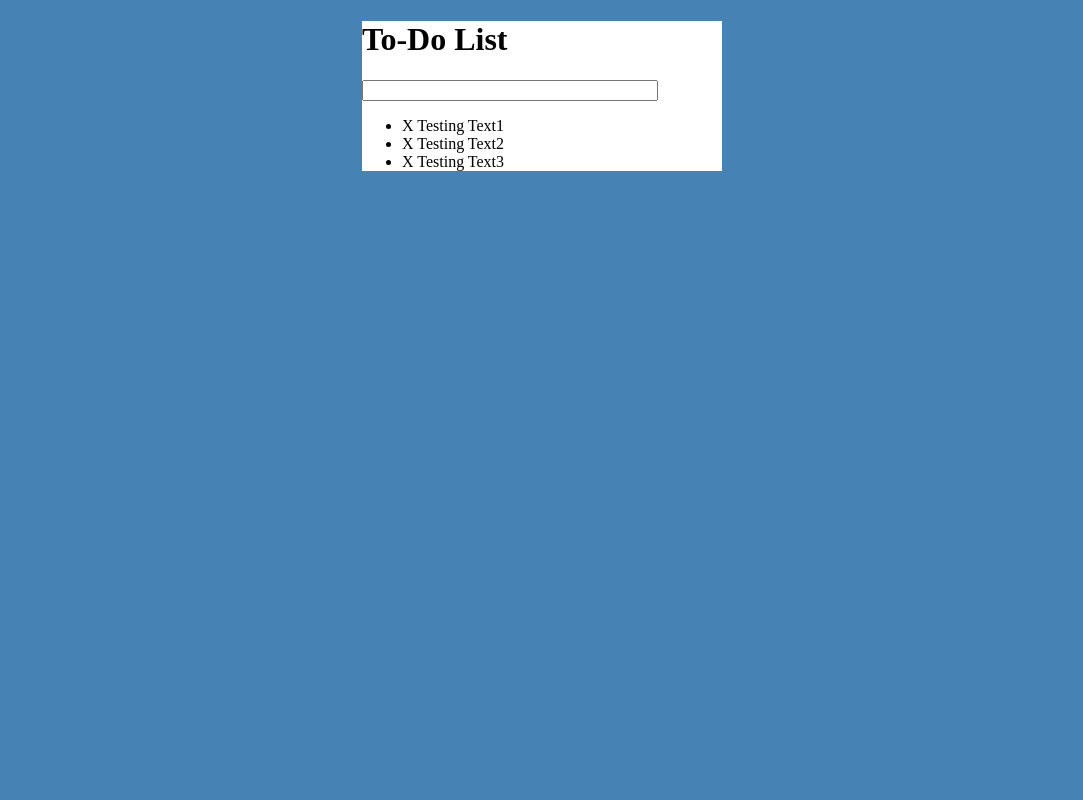
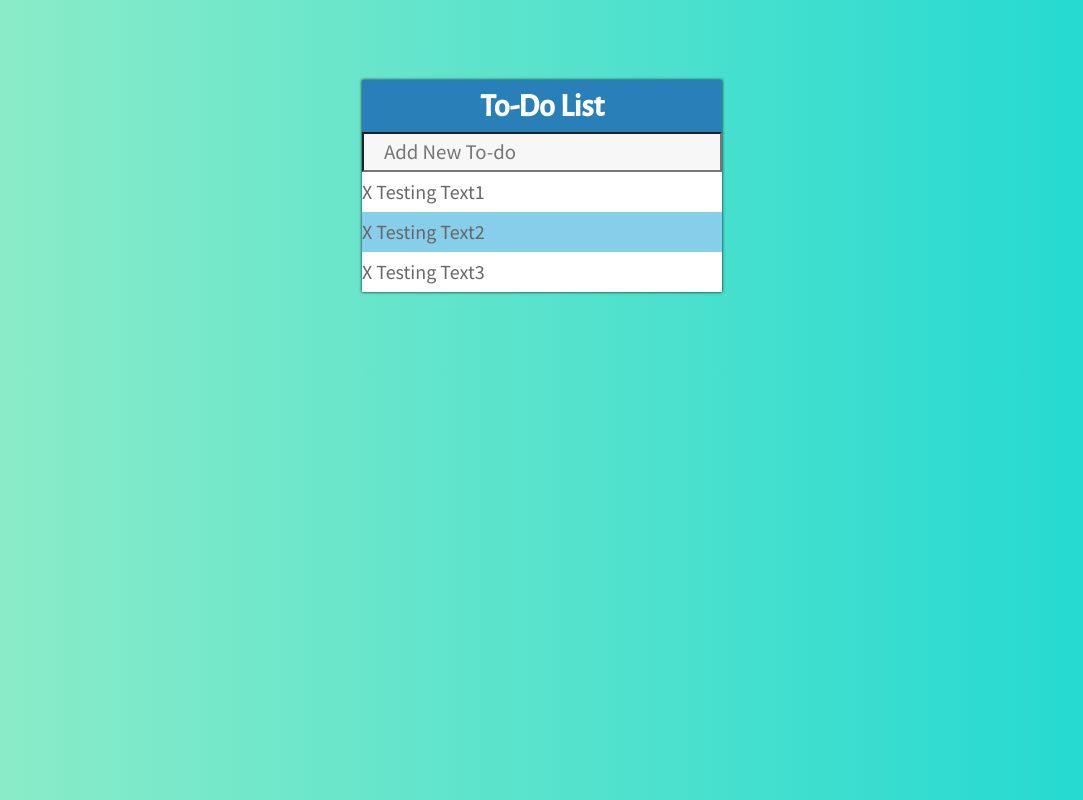
Before and after one commit to ejhessing/To-do-List, a plain HTML site: page index.html in a window 1280 px wide. Shown: the whole page, without its empty margins (98-1181 px from the left). Drawn offline with nearby package versions, Linux system fonts and the light colour scheme.

Commit message:
Added css to page

```diff
--- a/css/style.css
+++ b/css/style.css
@@ -1,19 +1,73 @@
+*{
+  box-sizing:border-box;
+  font-family: 'Source Sans Pro', sans-serif;
+}
+
+
 body {
-  background: steelblue;
+  background: #1CD8D2;
+  background: -webkit-linear-gradient(right, #1CD8D2, #93EDC7);
+  background: -o-linear-gradient(right, #1CD8D2, #93EDC7);
+  background: linear-gradient(to left, #1CD8D2, #93EDC7);
 }
 
 #container {
-  background:white;
+  background:skyblue;
   width: 360px;
-  margin: 0 auto;
+  margin: 80px auto;
+  box-shadow: 0 0 3px rgba(0,0,0, 0.9);
 }
 
 input{
-  width:80%;
+  width:100%;
   margin: 0 auto;
+  padding: 5px 10px 5px 20px;
+  height: 40px;
+  background: #f7f7f7;
+  font-size: 1.3em;
+  color: #2980b9;
+}
+
+input:focus {
+  background: white;
+  border: 3px solid #2980b9;
+  outline: none;
 }
 
 .completed {
   color: gray;
   text-decoration: line-through;
 }
+
+/* Header and H1 */
+header {
+  background: #2980b9;
+}
+
+h1{
+  font-family: 'Alegreya Sans', sans-serif;
+  text-align: center;
+  margin:0;
+  color:white;
+  padding: 7px 0;
+}
+
+
+ul{
+  list-style-type: none;
+  padding-left: 0;
+  margin: 0;
+}
+
+ul li {
+  width: 100%;
+  height: 40px;
+  background: white;
+  line-height: 40px;
+  color: #666;
+  font-size:1.25em;
+}
+
+ul li:nth-child(2n) {
+  background:skyblue;
+}
--- a/index.html
+++ b/index.html
@@ -3,17 +3,21 @@
 <head>
     <meta charset="UTF-8">
     <title>To Do List</title>
+    <link href='https://fonts.googleapis.com/css?family=Alegreya+Sans:500,800' rel='stylesheet' type='text/css'>
+    <link href='https://fonts.googleapis.com/css?family=Source+Sans+Pro:400,600' rel='stylesheet' type='text/css'>
     <link rel="stylesheet" href="css/style.css">
 </head>
 <body>
 
 <div id="container">
-    <h1>To-Do List</h1>
-    <input type="text"></input>
+    <header>
+      <h1>To-Do List</h1>
+    </header>
+    <input type="text" placeholder="Add New To-do"></input>
     <ul>
-        <li><span>X</span> Testing Text1</li>
-        <li><span>X</span> Testing Text2</li>
-        <li><span>X</span> Testing Text3</li>
+      <li><span>X</span> Testing Text1</li>
+      <li><span>X</span> Testing Text2</li>
+      <li><span>X</span> Testing Text3</li>
     </ul>
 </div>
 
```
